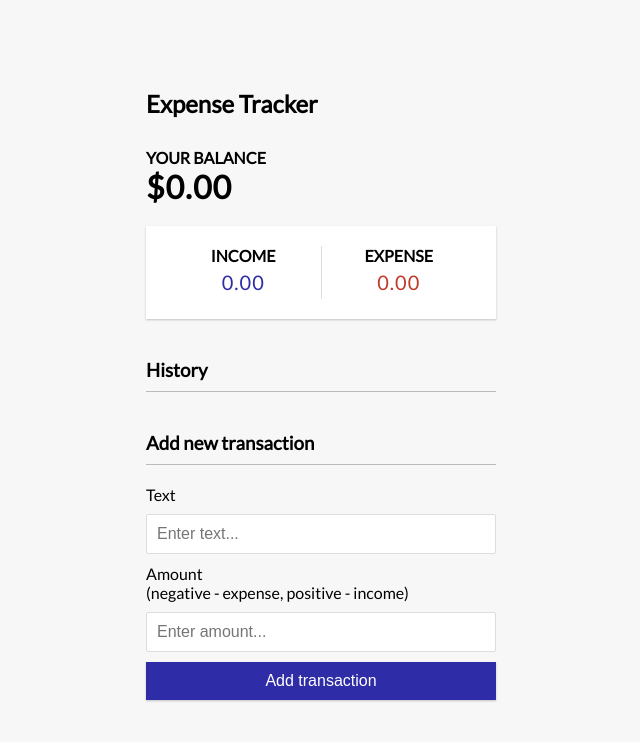
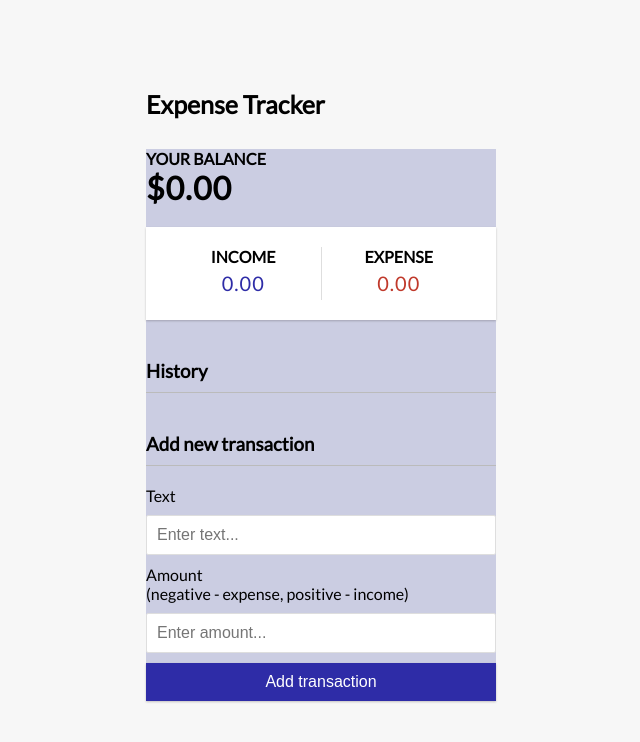
Before and after one commit to ammarabrahani/expenseincomeapp, a React (Create React App) app: page / in a window 1280 px wide. Shown: the top 742 px of the page, without its empty margins (319-959 px from the left). Built offline with nearby package versions, Linux system fonts and the light colour scheme; the HTML template or start-up script is replaced by a standard one.

Commit message:
updated again app.css

```diff
--- a/src/App.css
+++ b/src/App.css
@@ -23,6 +23,7 @@ body {
 .container {
   margin: 30px auto;
   width: 350px;
+  background-color: rgba(203, 205, 226, 0.993);
 }
 
 h1 {
@@ -35,7 +36,10 @@ h3{
   padding-bottom: 10px;
   margin: 40px 0 10px;
 }
-
+h2{
+  font-size: 25px;
+  font-weight: bold;
+}
 h4 {
   margin: 0;
   text-transform: uppercase;
```
